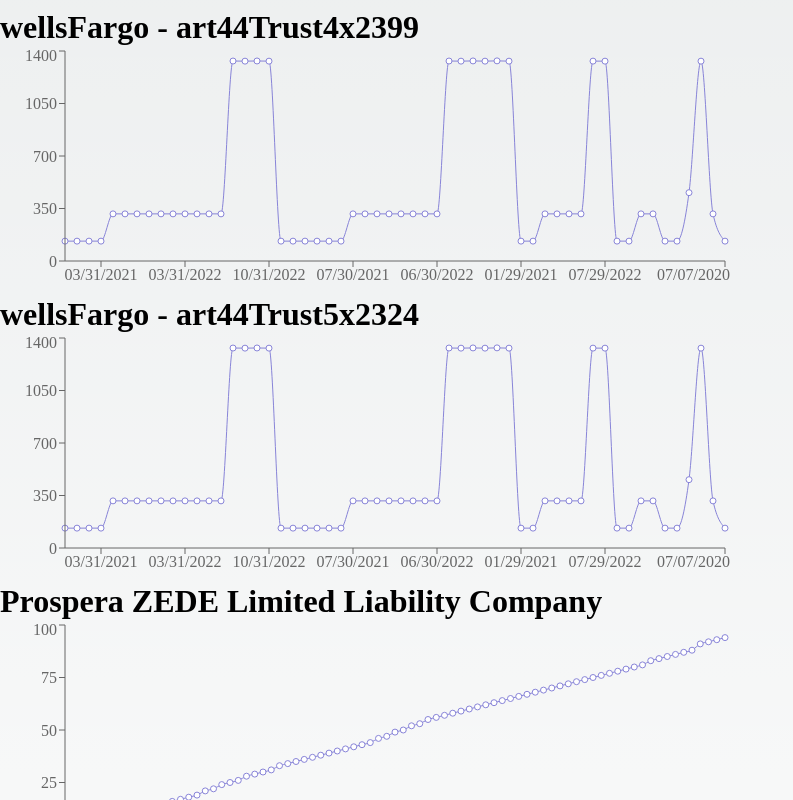
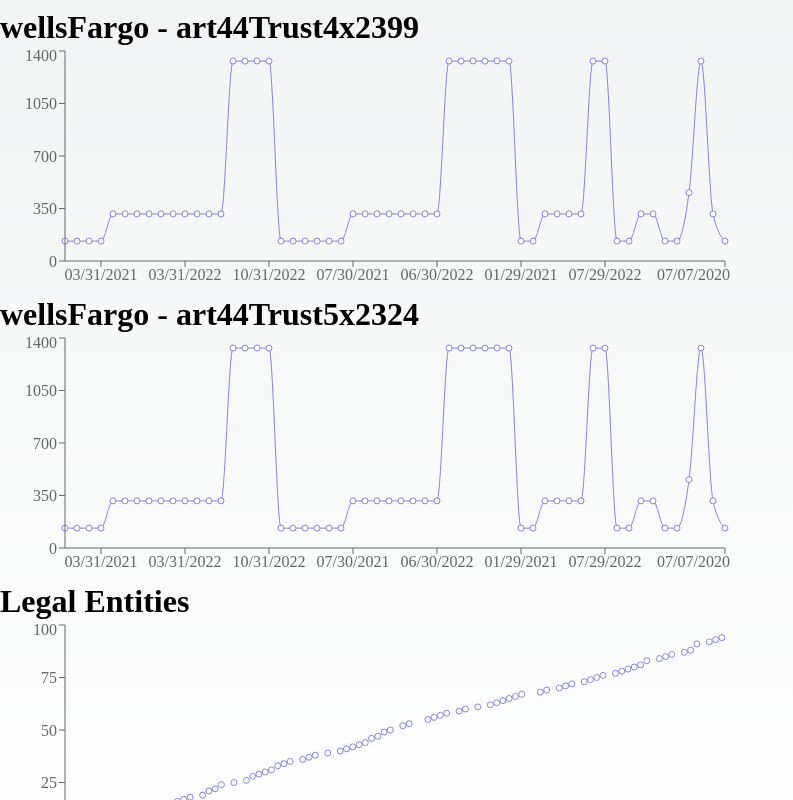
Before and after one commit to paymog/prospera-analytics, a Next.js app: page / in a window 1280 px wide. Shown: the part 2000-2800 px from the top of the page, without its empty margins (0-793 px from the left). Built offline with nearby package versions, Linux system fonts and the light colour scheme.

Commit message:
Collapse all legal entities into single chart

```diff
--- a/src/components/LegalEntityChart.tsx
+++ b/src/components/LegalEntityChart.tsx
@@ -1,27 +1,40 @@
 import {Line, LineChart, Tooltip, XAxis, YAxis } from "recharts"
+import {legalEntities} from "@/data";
 
 type LegalEntityChartProps = {
     legalEntities: {date:string, type:string}[]
-    type: string
 }
 export const LegalEntityChart = (props: LegalEntityChartProps) => {
-    const filteredData = props.legalEntities.filter((item) => {
-        return item.type === props.type
-    })
+    // const filteredData = props.legalEntities.filter((item) => {
+    //     return item.type === props.type
+    // })
+    const legalEntityTypes: string[] = []
+    for (const entity of legalEntities) {
+        if (!legalEntityTypes.includes(entity.type)) {
+            legalEntityTypes.push(entity.type)
+        }
+    }
 
 
     // count each day
-    const countsByDay: Record<string, number> = {}
-    for (const f of filteredData) {
-        countsByDay[f.date] = (countsByDay[f.date] || 0) + 1
+    const countsByDay: Record<string, Record<string, number>> = {}
+    for (const f of props.legalEntities) {
+        countsByDay[f.date] = countsByDay[f.date] || {}
+        countsByDay[f.date][f.type] = (countsByDay[f.date]?.[f.type] || 0) + 1
     }
 
     const data = []
-    let accumulator = 0
+    let accumulator: Record<string, number> = {}
     for (const date of Object.keys(countsByDay).sort((a, b) => {
         return new Date(b).getDate() - new Date(a).getDate()
     })) {
-       accumulator += countsByDay[date]
+        const datum: Record<string, string|number> = {date}
+        const counts = countsByDay[date]
+        for (const type of Object.keys(counts)) {
+            accumulator[type] = (accumulator[type] || 0) + counts[type]
+            datum[type] = accumulator[type]
+        }
+        data.push(datum)
         data.push({
             date,
             count: accumulator
@@ -33,9 +46,12 @@
     }
 
     return (<div>
-        <h1>{props.type}</h1>
+        <h1>Legal Entities</h1>
         <LineChart width={730} height={250} data={data}>
-            <Line type="monotone" dataKey="count" stroke="#8884d8"/>
+            {legalEntityTypes.map((type, i) => {
+                return <Line type="monotone" dataKey={type} stroke="#8884d8" key={i}/>
+            })}
+
             <XAxis dataKey="date"/>
             <YAxis/>
             <Tooltip/>
--- a/src/pages/index.tsx
+++ b/src/pages/index.tsx
@@ -39,11 +39,7 @@
                     }
                 </div>
                 <div>
-                    {
-                        legalEntityTypes.map((type, i) => {
-                            return <LegalEntityChart legalEntities={legalEntities} type={type} key={i}/>
-                        })
-                    }
+                    <LegalEntityChart legalEntities={legalEntities} />
                 </div>
             </div>
         </>
```
